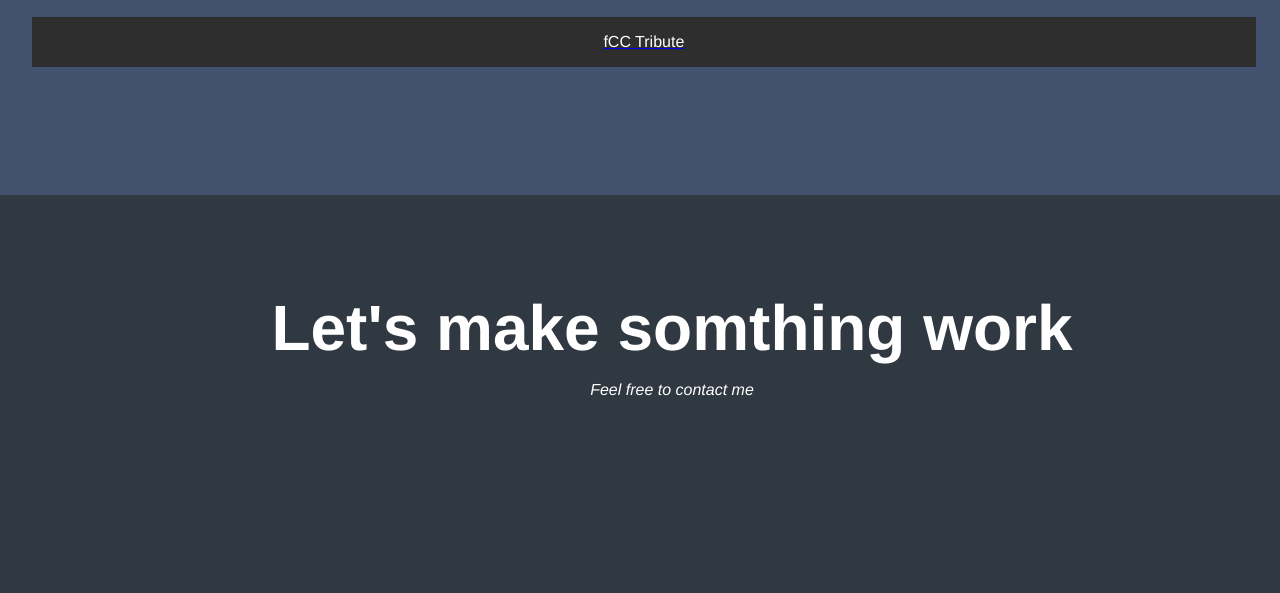
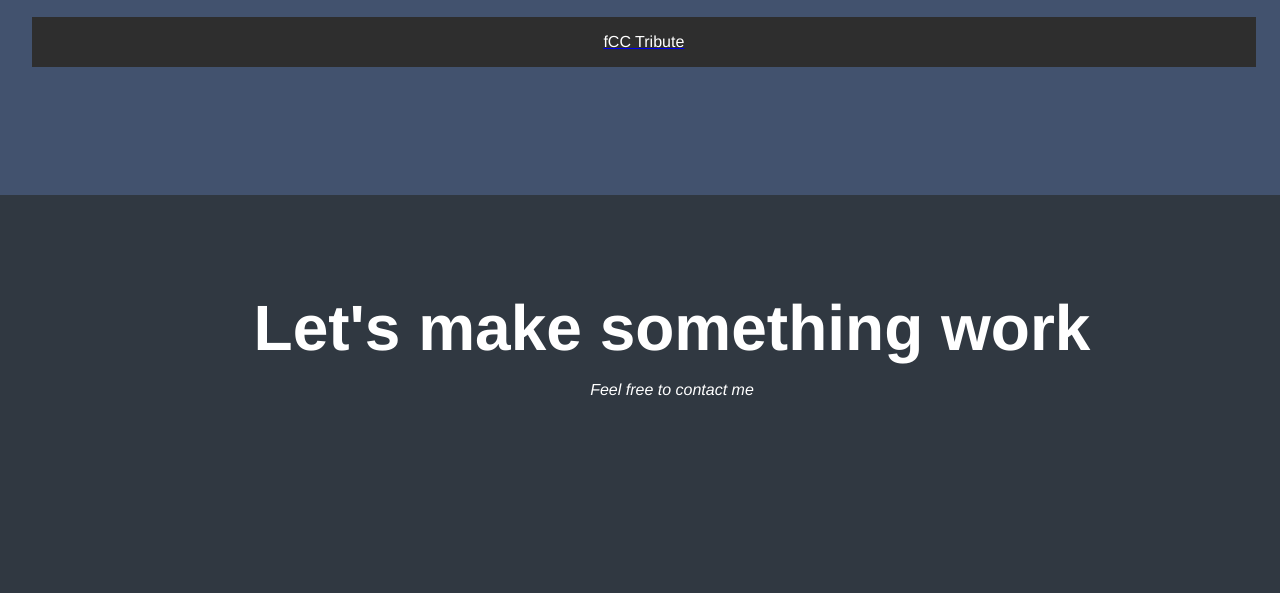
Before and after one commit to MrCheks/Portfolio, a plain HTML site: page index.html in a window 1280 px wide. Shown: the part 1438-2031 px from the top of the page. Drawn offline with Linux system fonts and the light colour scheme.

Commit message:
something fixed

```diff
--- a/index.html
+++ b/index.html
@@ -68,7 +68,7 @@ The navbar should always be at the top of the viewport-->
         <section id="contact">
             <div>
             <h3 class="contact-invite">
-                Let's make somthing work
+                Let's make something work
             </h3>
             <p class="coffee">Feel free to contact me</p>
             </div>
```
